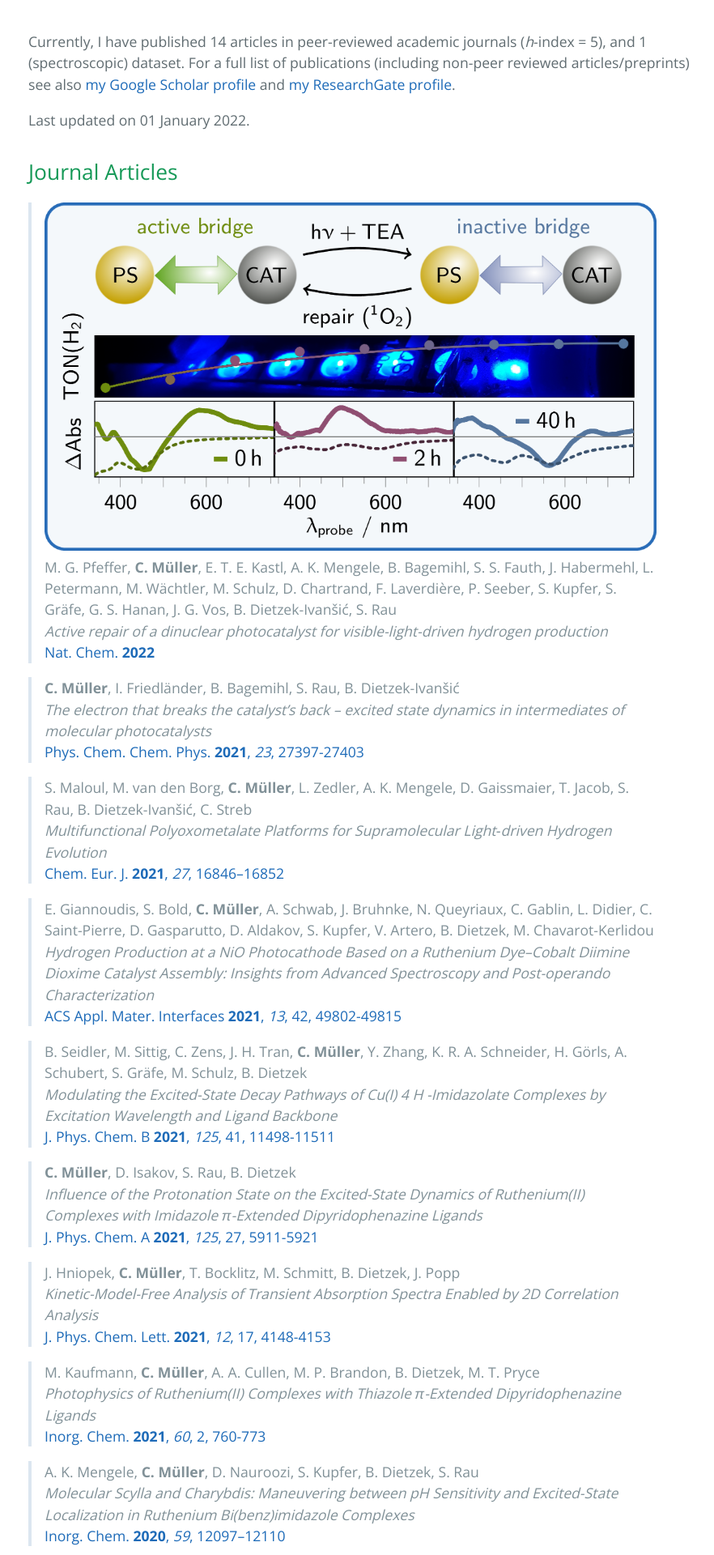
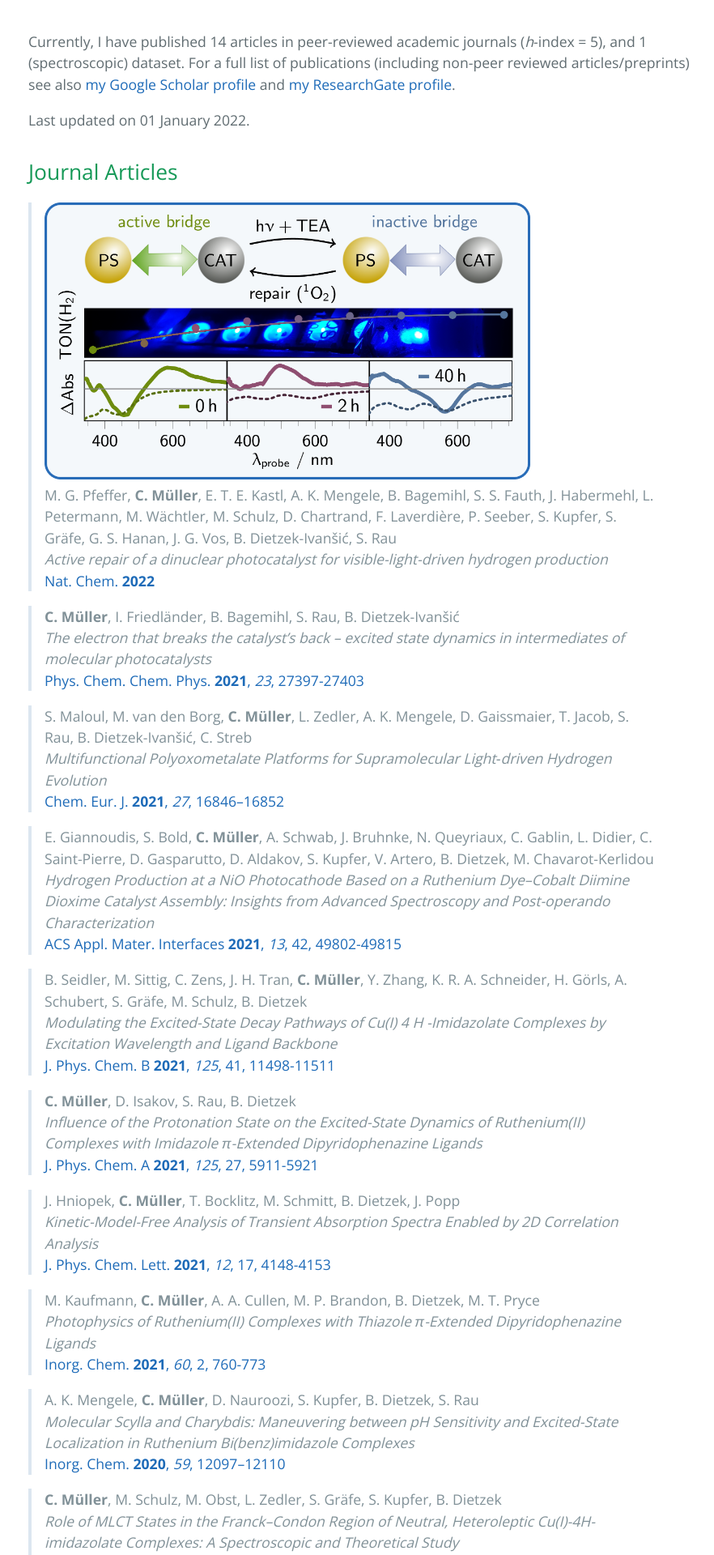
Before and after one commit to carolin-m/carolin-m.github.io, a Jekyll site: the page built from publications.md, in a window 1280 px wide. Shown: the part 336-2256 px from the top of the page at 81% size, without its empty margins (189-1071 px from the left). Built offline with Jekyll 4.4.1, drawn with Linux system fonts in a browser that asks for light colours.

Commit message:
Update publications.md

```diff
--- a/publications.md
+++ b/publications.md
@@ -12,7 +12,7 @@ Last updated on 01 January 2022.
 
 ## Journal Articles <br>
 
-> <img width=900 src='./images/TOC_Active-Repair_NatChem.png'>
+> <img width=600 src='./images/TOC_Active-Repair_NatChem.png'> <br>
 > M. G. Pfeffer, **C. Müller**, E. T. E. Kastl, A. K. Mengele, B. Bagemihl, S. S. Fauth, J. Habermehl, L. Petermann, M. Wächtler, M. Schulz, D. Chartrand, F. Laverdière, P. Seeber, S. Kupfer, S. Gräfe, G. S. Hanan, J. G. Vos, B. Dietzek-Ivanšić, S. Rau <br>
 > *Active repair of a dinuclear photocatalyst for visible-light-driven hydrogen production* <br>
 > [Nat. Chem. **2022**](https://www.nature.com/articles/s41557-021-00860-6)
```
